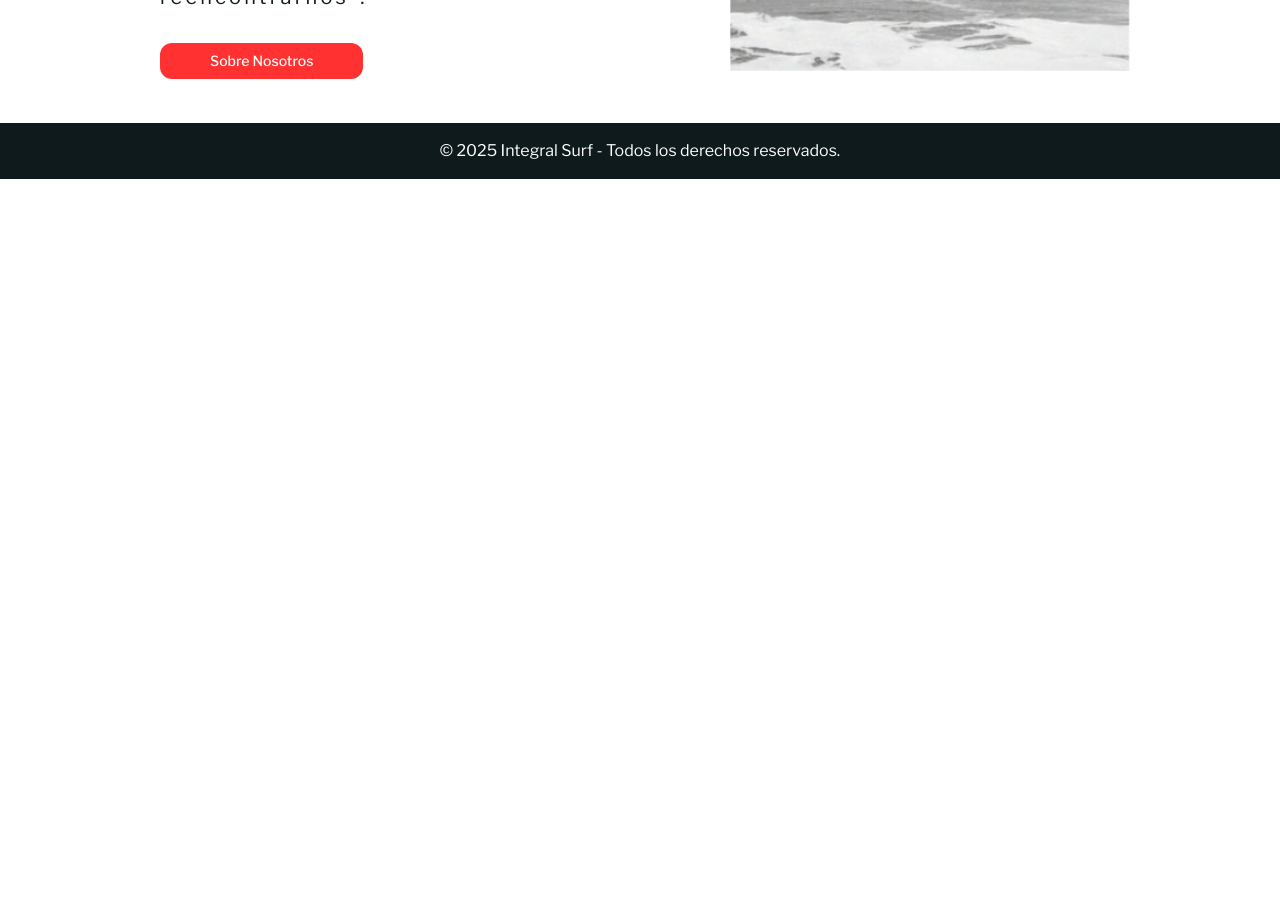
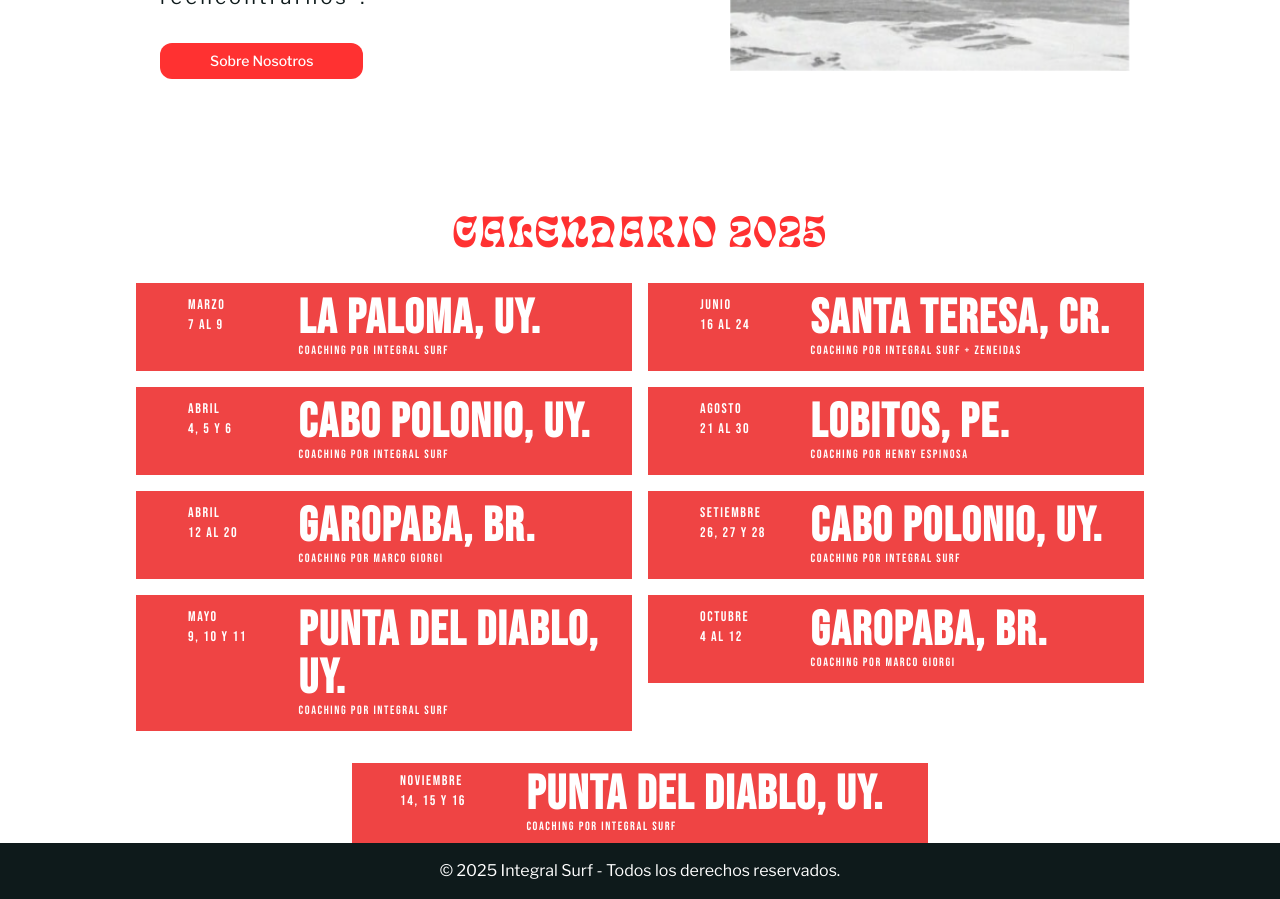
Before and after one commit to diego-caceres/integral-surf-site, a Next.js app: page / in a window 1280 px wide. Shown: the part 1320-2219 px from the top of the page. Before the commit the page ends 1499 px from the top, so only its background shows below. Built offline with nearby package versions, Linux system fonts and the light colour scheme.

Commit message:
Add Calendar Section

```diff
--- a/src/app/page.tsx
+++ b/src/app/page.tsx
@@ -1,9 +1,7 @@
 "use client";
-import Button from "@/components/ui/Button";
-import AnimatedTripsSection from "@/components/AnimatedTripsSection";
+import SectionOurPurpose from "@/components/SectionOurPurpose";
+import SectionCalendar from "@/components/SectionCalendar";
 import Image from "next/image";
-// import Link from "next/link";
-// import { motion } from "framer-motion";
 
 export default function HomePage() {
   return (
@@ -32,31 +30,9 @@ export default function HomePage() {
         </div>
       </section>
 
-      <section className="w-full md:h-[90vh] md:px-20 md:py-20 grid grid-cols-1 md:grid-cols-2 md:gap-10">
-        <div className="max-w-[660px] px-10 md:px-20 py-10 md:py-20 text-left">
-          <h2 className="font-[Eckmannpsych]">Nuestro proposito</h2>
-          <p className="mt-6 text-xl tracking-[0.2rem]">
-            es ayudarte a lograr tus objetivos de manera consciente, ya sea
-            conectar por primera vez con el surf o a mejorar tu performance
-            sobre las olas.
-          </p>
-          <p className="mt-10 text-xl tracking-[0.2rem]">
-            “Elegimos la naturaleza para interpretar lo más profundo de nuestro
-            ser. El surfing, el yoga y el arte son las experiencias que nos
-            permiten reencontrarnos”.
-          </p>
-          <Button className="mt-8">Sobre Nosotros</Button>
-        </div>
-        <div className="flex flex-row justify-center items-start md:items-center">
-          <Image
-            src="/images/home/image1.png"
-            alt="Nuestro propósito"
-            className="max-h-[500px]"
-            width={402}
-            height={500}
-          />
-        </div>
-      </section>
+      <SectionOurPurpose />
+
+      <SectionCalendar />
 
       {/* <div className="mt-10">
         <Link href="/viajes" className="btn-primary">
--- /dev/null
+++ b/src/components/SectionCalendar.tsx
@@ -0,0 +1,56 @@
+"use client";
+import { trips } from "@/constants";
+import TripCard from "@/components/TripCard";
+
+const SectionCalendar: React.FC = () => {
+  return (
+    <section className="w-full md:h-[90vh] md:px-20 pt-10 md:py-20">
+      <div className="px-10">
+        <h2 className="font-[Eckmannpsych] text-redColor tracking-[0.1rem]">
+          CALENDARIO 2025
+        </h2>
+
+        <div className="container mx-auto px-4 py-8">
+          <div className="grid grid-cols-1 md:grid-cols-2 gap-4">
+            {/* Left and right columns */}
+            <div>
+              {trips.slice(0, 4).map((trip) => (
+                <div
+                  key={trip.id}
+                  className="bg-red-500 p-3 mb-4 uppercase text-white"
+                >
+                  <TripCard trip={trip} />
+                </div>
+              ))}
+            </div>
+
+            <div>
+              {trips.slice(4, 8).map((trip) => (
+                <div
+                  key={trip.id}
+                  className="bg-red-500 p-3 mb-4 uppercase text-white"
+                >
+                  <TripCard trip={trip} />
+                </div>
+              ))}
+            </div>
+          </div>
+
+          {/* Last trip centered below the columns */}
+          <div className="flex justify-center mt-4">
+            {trips.slice(8, 9).map((trip) => (
+              <div
+                key={trip.id}
+                className="bg-red-500 p-2 mb-4 w-full max-w-xl uppercase text-white"
+              >
+                <TripCard trip={trip} />
+              </div>
+            ))}
+          </div>
+        </div>
+      </div>
+    </section>
+  );
+};
+
+export default SectionCalendar;
--- /dev/null
+++ b/src/components/SectionOurPurpose.tsx
@@ -0,0 +1,35 @@
+"use client";
+import Button from "@/components/ui/Button";
+import Image from "next/image";
+
+const SectionOurPurpose: React.FC = () => {
+  return (
+    <section className="w-full md:h-[90vh] md:px-20 md:py-20 grid grid-cols-1 md:grid-cols-2 md:gap-10">
+      <div className="max-w-[660px] px-10 md:px-20 py-10 md:py-20 text-left">
+        <h2 className="font-[Eckmannpsych]">Nuestro proposito</h2>
+        <p className="mt-6 text-xl tracking-[0.2rem]">
+          es ayudarte a lograr tus objetivos de manera consciente, ya sea
+          conectar por primera vez con el surf o a mejorar tu performance sobre
+          las olas.
+        </p>
+        <p className="mt-10 text-xl tracking-[0.2rem]">
+          “Elegimos la naturaleza para interpretar lo más profundo de nuestro
+          ser. El surfing, el yoga y el arte son las experiencias que nos
+          permiten reencontrarnos”.
+        </p>
+        <Button className="mt-8">Sobre Nosotros</Button>
+      </div>
+      <div className="flex flex-row justify-center items-start md:items-center">
+        <Image
+          src="/images/home/image1.png"
+          alt="Nuestro propósito"
+          className="max-h-[500px]"
+          width={402}
+          height={500}
+        />
+      </div>
+    </section>
+  );
+};
+
+export default SectionOurPurpose;
--- /dev/null
+++ b/src/components/TripCard.tsx
@@ -0,0 +1,31 @@
+import Link from "next/link";
+import { Bebas_Neue } from "next/font/google";
+import { Trip } from "@/types/trip";
+
+const bebasNeuelFont = Bebas_Neue({
+  subsets: ["latin"],
+  display: "swap",
+  variable: "--font-bebas-neue",
+  weight: ["400"],
+});
+
+const TripCard = ({ trip }: { trip: Trip }) => {
+  return (
+    <Link href={`/viajes/${trip.slug}`} passHref>
+      <div
+        className={`${bebasNeuelFont.className} tracking-[0.1rem] grid md:grid-cols-[18%_82%] md:gap-10 text-left px-5 md:px-10`}
+      >
+        <div className="flex md:block justify-start gap-2">
+          <p className="text-sm md:text-md">{trip.date}</p>
+          <p className="text-sm md:text-md">{trip.date2}</p>
+        </div>
+        <div>
+          <p className="font-semibold text-3xl md:text-5xl">{trip.destiny}</p>
+          <p className="text-xs">{trip.coachingSubtitle}</p>
+        </div>
+      </div>
+    </Link>
+  );
+};
+
+export default TripCard;
--- a/src/constants.ts
+++ b/src/constants.ts
@@ -5,7 +5,8 @@ export const trips: Trip[] = [
     id: "1",
     title: "Un fin de semana en La Paloma",
     slug: "la-paloma-marzo",
-    destiny: "La Paloma, Uy",
+    destiny: "La Paloma, Uy.",
+    coachingSubtitle: "Coaching por integral surf",
     date: "Marzo",
     date2: "7 al 9",
     shortDescription:
@@ -29,7 +30,8 @@ export const trips: Trip[] = [
     id: "2",
     title: "Un fin de semana en el Cabo Polonio",
     slug: "cabo-polonio-abril",
-    destiny: "Cabo Polonio, Uy",
+    destiny: "Cabo Polonio, Uy.",
+    coachingSubtitle: "Coaching por integral surf",
     date: "Abril",
     date2: "4, 5 y 6",
     shortDescription:
@@ -53,7 +55,8 @@ export const trips: Trip[] = [
     id: "3",
     title: "7 días en Garopaba, Brasil",
     slug: "garopaba-abril",
-    destiny: "Garopaba, Brasil",
+    destiny: "Garopaba, Br.",
+    coachingSubtitle: "Coaching por Marco Giorgi",
     date: "Abril",
     date2: "12 al 20",
     shortDescription:
@@ -77,7 +80,8 @@ export const trips: Trip[] = [
     id: "4",
     title: "Un fin de semana en Punta del Diablo",
     slug: "punta-del-diablo-mayo",
-    destiny: "Punta del Diablo, Uy",
+    destiny: "Punta del Diablo, Uy.",
+    coachingSubtitle: "Coaching por integral surf",
     date: "Mayo",
     date2: "9, 10 y 11",
     shortDescription:
@@ -101,7 +105,8 @@ export const trips: Trip[] = [
     id: "5",
     title: "7 días en Santa Teresa, Costa Rica",
     slug: "costa-rica-junio",
-    destiny: "Santa Teresa, Costa Rica",
+    destiny: "Santa Teresa, CR.",
+    coachingSubtitle: "Coaching por integral surf + Zeneidas",
     date: "Junio",
     date2: "16 al 24",
     shortDescription:
@@ -125,7 +130,8 @@ export const trips: Trip[] = [
     id: "6",
     title: "8 días en Lobitos, Perú",
     slug: "lobitos-peru-agosto",
-    destiny: "Lobitos, Perú",
+    destiny: "Lobitos, Pe.",
+    coachingSubtitle: "Coaching por Henry Espinosa",
     date: "Agosto",
     date2: "21 al 30",
     shortDescription:
@@ -150,7 +156,8 @@ export const trips: Trip[] = [
     id: "7",
     title: "Un fin de semana en el Cabo Polonio",
     slug: "cabo-polonio-setiembre",
-    destiny: "Cabo Polonio, Uy",
+    destiny: "Cabo Polonio, Uy.",
+    coachingSubtitle: "Coaching por integral surf",
     date: "Setiembre",
     date2: "26, 27 y 28",
     shortDescription:
@@ -174,7 +181,8 @@ export const trips: Trip[] = [
     id: "8",
     title: "7 días en Garopaba, Brasil",
     slug: "garopaba-octubre",
-    destiny: "Garopaba, Brasil",
+    destiny: "Garopaba, Br.",
+    coachingSubtitle: "Coaching por Marco Giorgi",
     date: "Octubre",
     date2: "4 al 12",
     shortDescription:
@@ -194,4 +202,29 @@ export const trips: Trip[] = [
     promoEndDate: "2025-02-01", // Optional
     location: { lat: -4.4550094, lng: -81.2816191 },
   },
+  {
+    id: "9",
+    title: "Un fin de semana en Punta del Diablo",
+    slug: "punta-del-diablo-mayo",
+    destiny: "Punta del Diablo, Uy.",
+    coachingSubtitle: "Coaching por integral surf",
+    date: "Noviembre",
+    date2: "14, 15 y 16",
+    shortDescription:
+      "Descubre el encanto rústico de Punta del Diablo, un pequeño pueblo pesquero convertido en un paraíso del surf. Sus potentes olas, vibrante cultura local y atardeceres inolvidables hacen de este un destino ideal para quienes buscan surf y disfrutar junto al mar.",
+    description:
+      "Un viaje increíble para disfrutar de las olas de Chapadmalal. Incluye hospedaje frente al mar, transporte, y clases de surf para todos los niveles.",
+    seats: 9,
+    images: [
+      "/images/pdd1.jpg",
+      "/images/pdd2.jpg",
+      "/images/pdd3.jpg",
+      "/images/pdd4.jpg",
+    ],
+    headerImage: "/images/tripHeader.jpg",
+    promoPrice: 50000, // Optional
+    finalPrice: 70000,
+    promoEndDate: "2025-02-01", // Optional
+    location: { lat: -4.4550094, lng: -81.2816191 },
+  },
 ];
--- a/src/styles/globals.css
+++ b/src/styles/globals.css
@@ -12,6 +12,7 @@
 :root {
   --background: #ffffff;
   --foreground: #171717;
+  --color-red: #ff3131;
 }
 
 @media (prefers-color-scheme: dark) {
--- a/src/types/trip.ts
+++ b/src/types/trip.ts
@@ -3,6 +3,7 @@ export type Trip = {
   slug: string; // URL slug for the trip
   title: string; // Name of the trip
   destiny: string; // Start date
+  coachingSubtitle: string;
   date: string; // Start date
   date2: string; // End date
   description: string; // Detailed description of the trip
--- a/tailwind.config.ts
+++ b/tailwind.config.ts
@@ -14,11 +14,13 @@ export default {
         accent: "#E4572E", // Naranja terroso
         background: "#FFFFFF", // Fondo claro "#F9F6F1",
         textPrimary: "#0E1A1B", // Texto principal
+        redColor: "#FF3131", // Rojo
       },
       fontFamily: {
         serif: ['"Playfair Display"', "serif"],
         poppins: ["var(--font-poppins)"],
         librefranklin: ["var(--font-libre-franklin)"],
+        bebasNeue: ["var(--font-bebas-neue)"],
       },
       spacing: {
         18: "4.5rem",
```
Also changed, not shown: public/images/home/sea-background.jpeg (added).
